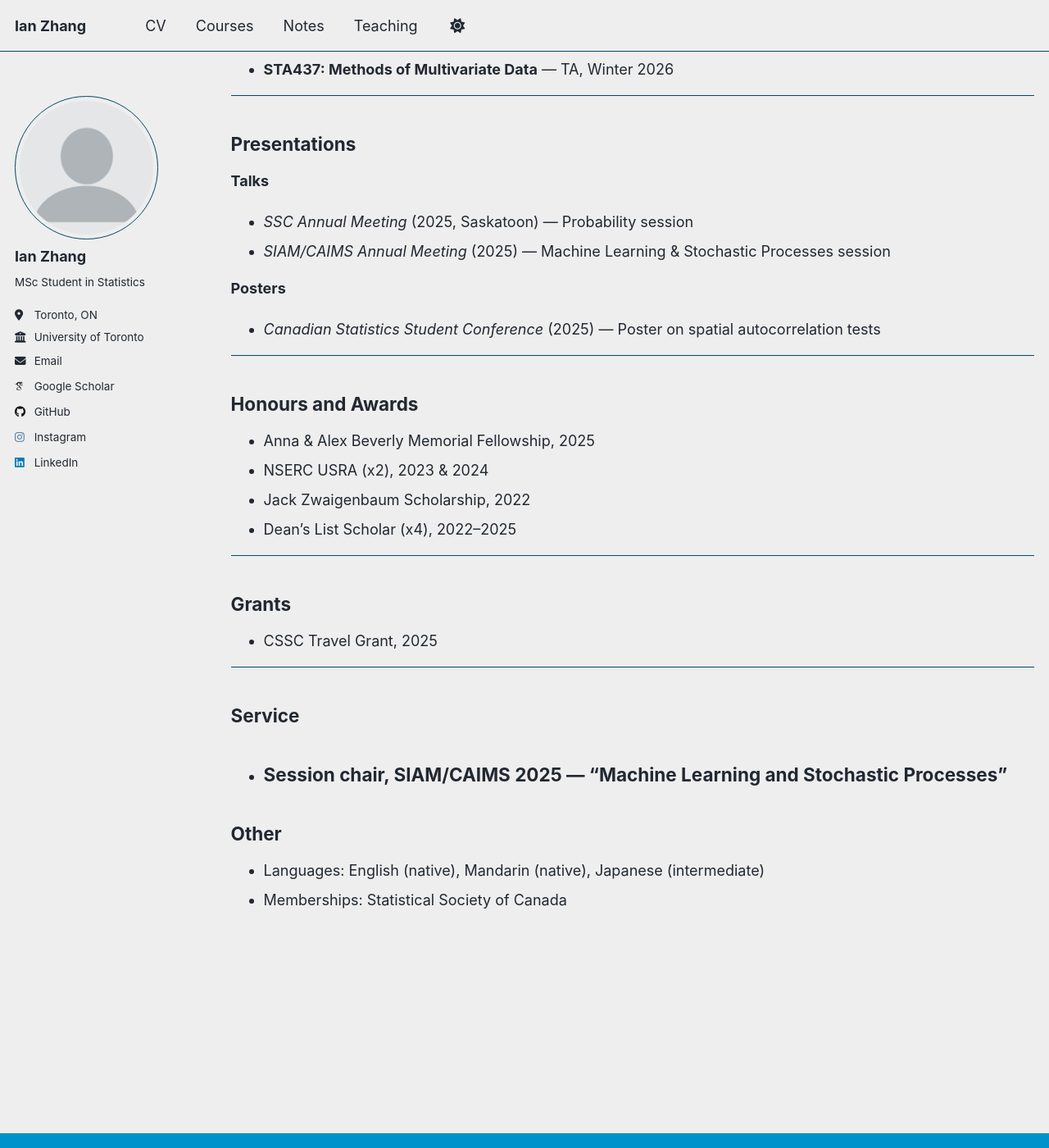
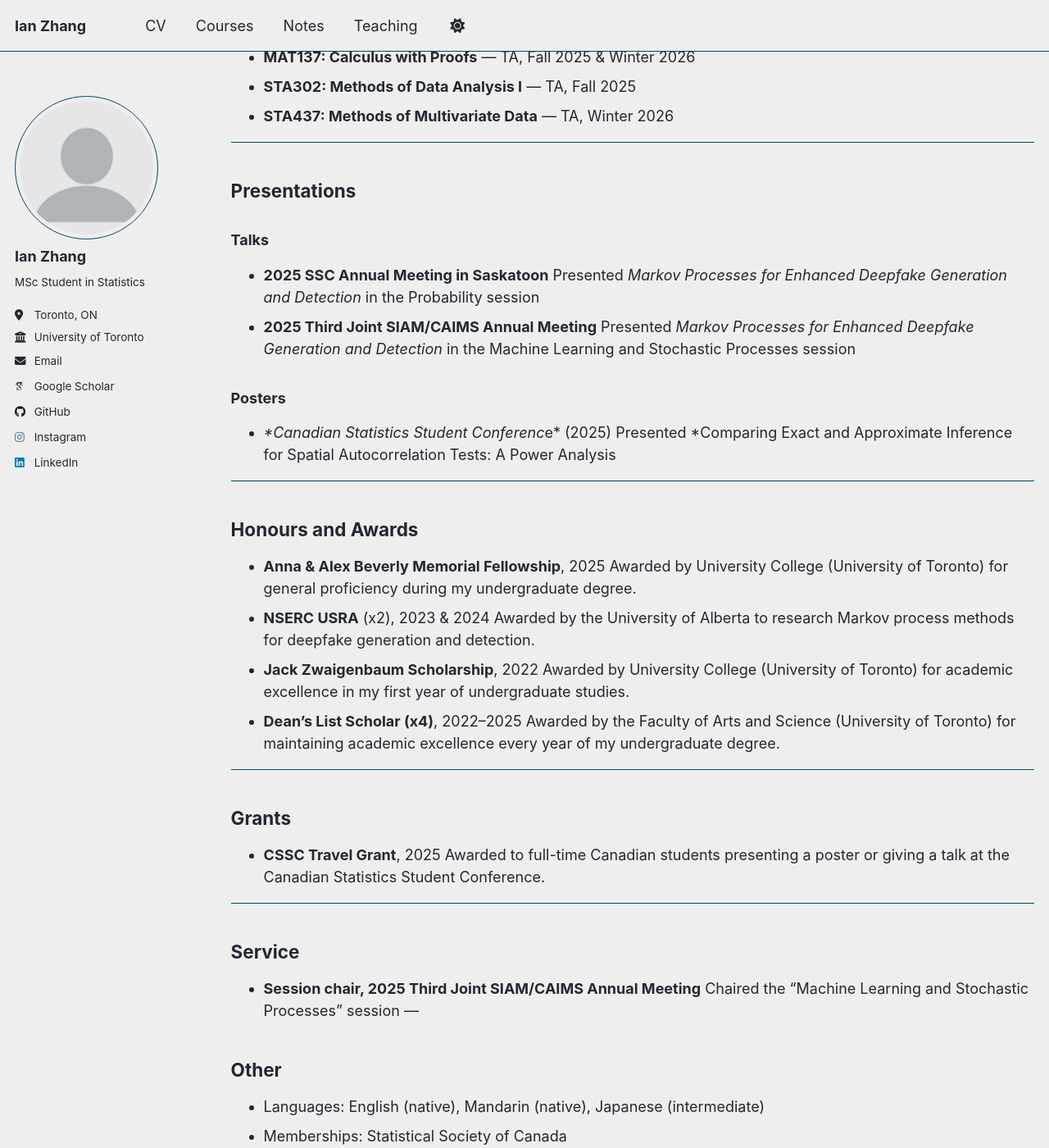
Before and after one commit to IanZhang42/ianwebsite, a Jekyll site: the page built from _pages/cv.md, in a window 1280 px wide and 1400 px high, scrolled down 1064 px. Shown: the whole window at 82% size. Built offline with Jekyll 4.4.1, drawn with Linux system fonts in a browser that asks for light colours; some web fonts are replaced; a script that is not in the unit is left out.

Commit message:
Update cv.md

```diff
--- a/_pages/cv.md
+++ b/_pages/cv.md
@@ -38,6 +38,7 @@ redirect_from:
 ---
 
 ## Teaching
+### Teaching Assistant
 - **MAT137: Calculus with Proofs** — TA, Fall 2025 & Winter 2026
 - **STA302: Methods of Data Analysis I** — TA, Fall 2025
 - **STA437: Methods of Multivariate Data** — TA, Winter 2026
@@ -45,30 +46,42 @@ redirect_from:
 ---
 
 ## Presentations
-**Talks**
-- *SSC Annual Meeting* (2025, Saskatoon) — Probability session
-- *SIAM/CAIMS Annual Meeting* (2025) — Machine Learning & Stochastic Processes session
+### Talks
+- **2025 SSC Annual Meeting in Saskatoon**
+  Presented *Markov Processes for Enhanced Deepfake Generation and Detection* in the Probability session
+- **2025 Third Joint SIAM/CAIMS Annual Meeting**
+   Presented *Markov Processes for Enhanced Deepfake Generation and Detection* in the Machine Learning and Stochastic Processes session
 
-**Posters**
-- *Canadian Statistics Student Conference* (2025) — Poster on spatial autocorrelation tests
+### Posters
+- **Canadian Statistics Student Conferenc*e* (2025)
+  Presented *Comparing Exact and Approximate Inference for Spatial Autocorrelation Tests: A Power Analysis
 
 ---
 
 ## Honours and Awards
-- Anna & Alex Beverly Memorial Fellowship, 2025
-- NSERC USRA (x2), 2023 & 2024
-- Jack Zwaigenbaum Scholarship, 2022
-- Dean’s List Scholar (x4), 2022–2025
+- **Anna & Alex Beverly Memorial Fellowship**, 2025
+  Awarded by University College (University of Toronto) for general proficiency during my undergraduate degree.
+- **NSERC USRA** (x2), 2023 & 2024
+  Awarded by the University of Alberta to research Markov process methods for deepfake generation and detection.
+- **Jack Zwaigenbaum Scholarship**, 2022
+Awarded by University College (University of Toronto) for academic excellence in my first year
+of undergraduate studies.
+- **Dean’s List Scholar (x4)**, 2022–2025
+Awarded by the Faculty of Arts and Science (University of Toronto) for maintaining academic
+excellence every year of my undergraduate degree.
 
 ---
 
 ## Grants
-- CSSC Travel Grant, 2025
+- **CSSC Travel Grant**, 2025
+Awarded to full-time Canadian students presenting a poster or giving a talk at the Canadian
+Statistics Student Conference.
 
 ---
 
 ## Service
-- **Session chair**, SIAM/CAIMS 2025 — “Machine Learning and Stochastic Processes”
+- **Session chair, 2025 Third Joint SIAM/CAIMS Annual Meeting**
+Chaired the "Machine Learning and Stochastic Processes" session
 ---
 
 ## Other
```
